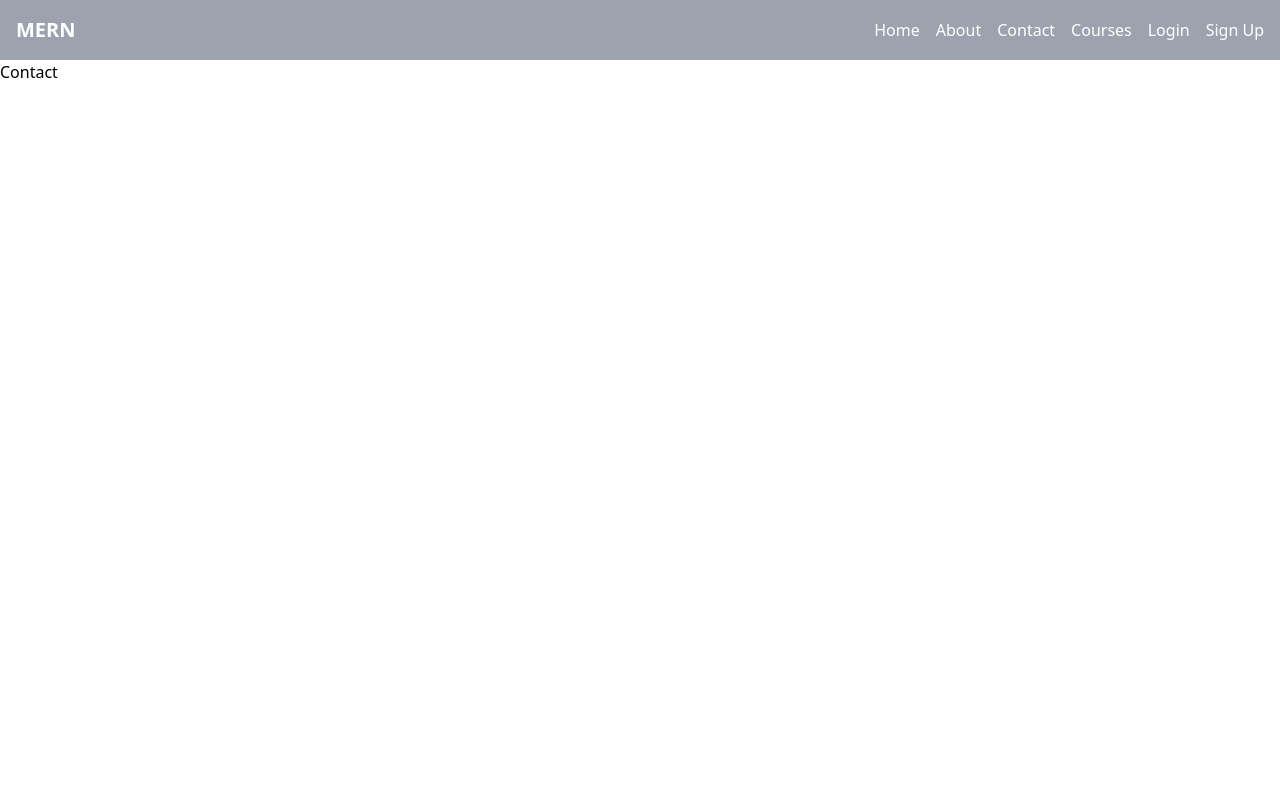
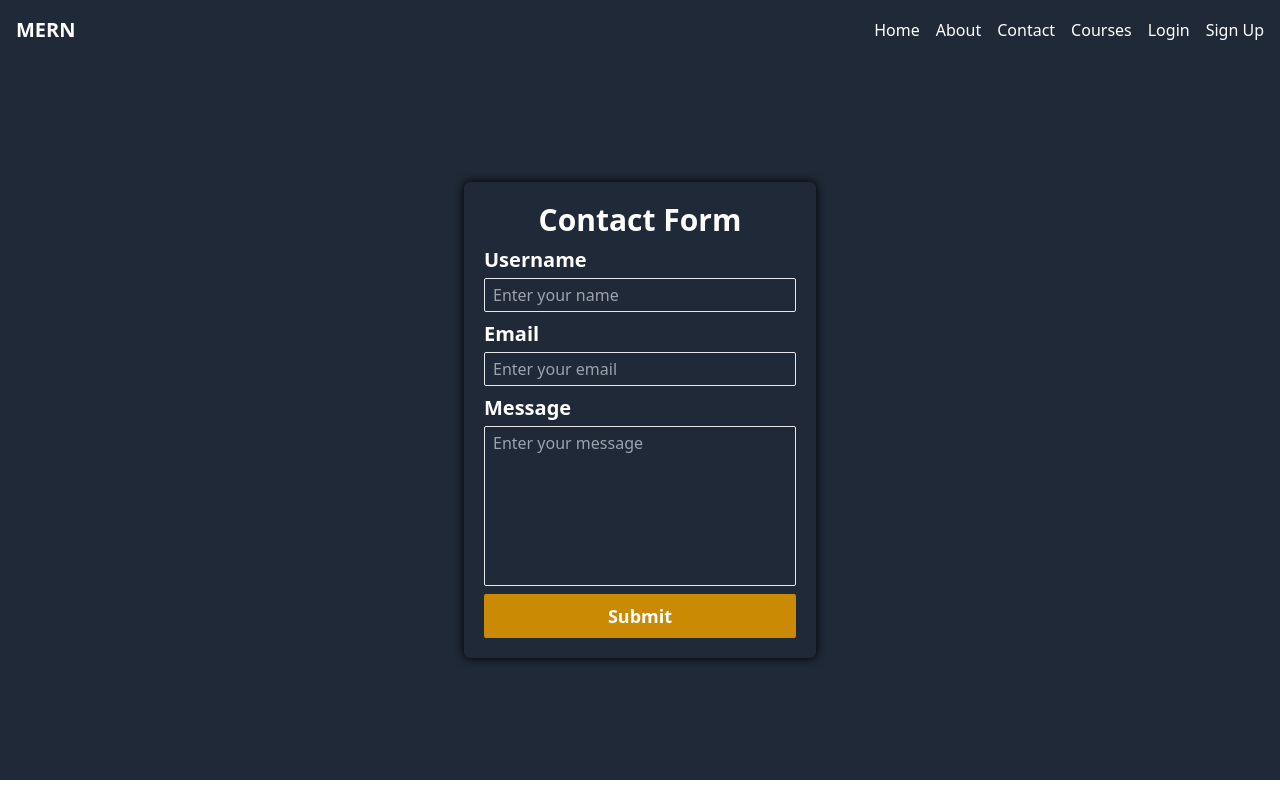
Before and after one commit to cschavhan/MERN-CRUD-APP, a React (Vite) app in the folder client/: page /contact in a window 1280 px wide. Built offline with nearby package versions, Linux system fonts and the light colour scheme.

Commit message:
create contact and error page

```diff
--- a/client/src/App.jsx
+++ b/client/src/App.jsx
@@ -7,6 +7,7 @@ import Courses from "./pages/Courses";
 import Login from "./pages/Login";
 import SignUp from "./pages/SignUp";
 import Navbar from "./components/Navbar";
+import ErrorPage from "./pages/ErrorPage";
 
 function App() {
   return (
@@ -20,6 +21,7 @@ function App() {
           <Route path="/courses" element={<Courses />} />
           <Route path="/login" element={<Login />} />
           <Route path="/sign-up" element={<SignUp />} />
+          <Route path="*" element={<ErrorPage />} />
         </Routes>
       </BrowserRouter>
     </>
--- a/client/src/components/Navbar.jsx
+++ b/client/src/components/Navbar.jsx
@@ -2,7 +2,7 @@ import { NavLink } from "react-router-dom";
 
 function Navbar() {
   return (
-    <header className="bg-gray-400 text-white">
+    <header className="bg-gray-800 text-white">
       <div className="container mx-auto flex justify-between items-center p-4">
         {/* Left */}
         <div>
--- a/client/src/pages/About.jsx
+++ b/client/src/pages/About.jsx
@@ -1,7 +1,7 @@
 import aboutMainImage from "../Assets/Images/aboutMainImage.png";
 function About() {
   return (
-    <div className="pl-20 pt-20 flex flex-col text-white bg-gray-400 h-[89vh]">
+    <div className="pl-20 pt-20 flex flex-col text-white bg-gray-800 h-[89vh]">
       <div className="flex items-center gap-5 mx-10">
         <section className="w-1/2 space-y-10">
           <h1 className="text-5xl text-yellow-500 font-semibold">
--- a/client/src/pages/Contact.jsx
+++ b/client/src/pages/Contact.jsx
@@ -1,5 +1,86 @@
+import { useState } from "react";
+
 function Contact() {
-  return <div>Contact</div>;
+  const [userInput, setUserInput] = useState({
+    username: "",
+    email: "",
+    message: "",
+  });
+
+  const handleUserInput = (e) => {
+    const { name, value } = e.target;
+    setUserInput({
+      ...userInput,
+      [name]: value,
+    });
+  };
+
+  const onSubmitForm = (e) => {
+    e.preventDefault();
+    console.log(userInput);
+  };
+
+  return (
+    <div className="flex items-center justify-center h-[90vh] bg-gray-800">
+      <form
+        onSubmit={onSubmitForm}
+        className="flex flex-col items-center justify-center gap-2 p-5 rounded-md text-white shadow-[0_0_10px_black] w-[22rem]"
+      >
+        <h1 className="text-3xl font-semibold">Contact Form</h1>
+
+        <div className="flex flex-col w-full gap-1">
+          <label htmlFor="username" className="text-xl font-semibold">
+            Username
+          </label>
+          <input
+            className="bg-transparent border px-2 py-1 rounded-sm"
+            id="username"
+            type="text"
+            placeholder="Enter your name"
+            name="username"
+            onChange={handleUserInput}
+            value={userInput.username}
+          />
+        </div>
+
+        <div className="flex flex-col w-full gap-1">
+          <label htmlFor="email" className="text-xl font-semibold">
+            Email
+          </label>
+          <input
+            className="bg-transparent border px-2 py-1 rounded-sm"
+            id="email"
+            type="email"
+            name="email"
+            placeholder="Enter your email"
+            onChange={handleUserInput}
+            value={userInput.email}
+          />
+        </div>
+
+        <div className="flex flex-col w-full gap-1">
+          <label htmlFor="message" className="text-xl font-semibold">
+            Message
+          </label>
+          <textarea
+            className="bg-transparent border px-2 py-1 rounded-sm resize-none h-40"
+            id="message"
+            name="message"
+            placeholder="Enter your message"
+            onChange={handleUserInput}
+            value={userInput.message}
+          />
+        </div>
+
+        <button
+          type="submit"
+          className="w-full bg-yellow-600 hover:bg-yellow-500  hover:text-black transition-all ease-in-out duration-300 rounded-sm py-2 font-bold text-lg cursor-pointer"
+        >
+          Submit
+        </button>
+      </form>
+    </div>
+  );
 }
 
 export default Contact;
--- /dev/null
+++ b/client/src/pages/ErrorPage.jsx
@@ -0,0 +1,23 @@
+import { useNavigate } from "react-router-dom";
+function ErrorPage() {
+  const navigate = useNavigate();
+  return (
+    <main className="flex items-center justify-center flex-col h-[89vh] w-full bg-gray-800">
+      <h1 className="text-9xl font-extrabold text-white tracking-widest">
+        403
+      </h1>
+
+      <div className="bg-black text-white px-2 text-sm rounded rotate-12 absolute">
+        Access denied
+      </div>
+
+      <button onClick={() => navigate(-1)} className="mt-5">
+        <span className=" relative block  border border-current px-8 py-3  text-lg font-semibold bg-yellow-600 hover:bg-yellow-400 hover:text-black rounded-sm">
+          Go Back
+        </span>
+      </button>
+    </main>
+  );
+}
+
+export default ErrorPage;
--- a/client/src/pages/Home.jsx
+++ b/client/src/pages/Home.jsx
@@ -3,7 +3,7 @@ import HomePageImage from "../Assets/Images/HomePageImage.webp";
 
 function Home() {
   return (
-    <div className="pt-20 text-white flex items-center justify-center gap-10 pl-11 h-[95vh] bg-gray-400">
+    <div className="pt-20 text-white flex items-center justify-center gap-10 pl-11 h-[95vh] bg-gray-800">
       <div className="w-1/2 space-y-6">
         <h1 className="text-5xl font-semibold mt-24">
           Find out best
--- a/client/src/pages/Login.jsx
+++ b/client/src/pages/Login.jsx
@@ -19,7 +19,7 @@ function Login() {
     e.preventDefault();
   };
   return (
-    <div className=" flex flex-col justify-center items-center h-[90vh] bg-gray-500">
+    <div className=" flex flex-col justify-center items-center h-[90vh] bg-gray-800">
       <form
         onSubmit={handleSubmit}
         className="flex flex-col justify-center gap-3 rounded-lg p-4 text-white w-96 shadow-[0_0_10px_black]"
--- a/client/src/pages/SignUp.jsx
+++ b/client/src/pages/SignUp.jsx
@@ -21,7 +21,7 @@ function SignUp() {
   };
 
   return (
-    <div className=" flex flex-col justify-center items-center h-[90vh] bg-gray-500">
+    <div className=" flex flex-col justify-center items-center h-[90vh] bg-gray-800">
       <form
         onSubmit={handleSubmit}
         className="flex flex-col justify-center gap-3 rounded-lg p-4 text-white w-96 shadow-[0_0_10px_black]"
```
